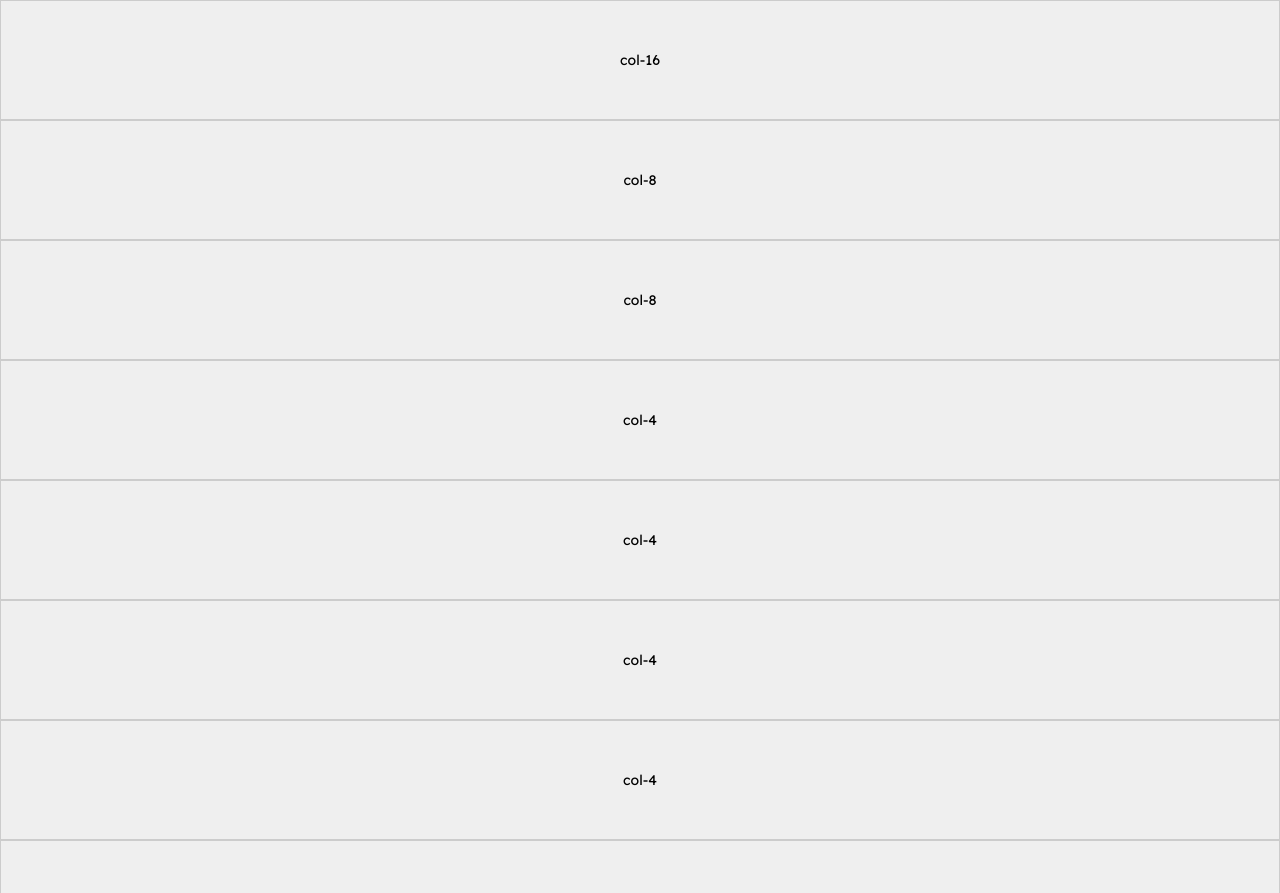
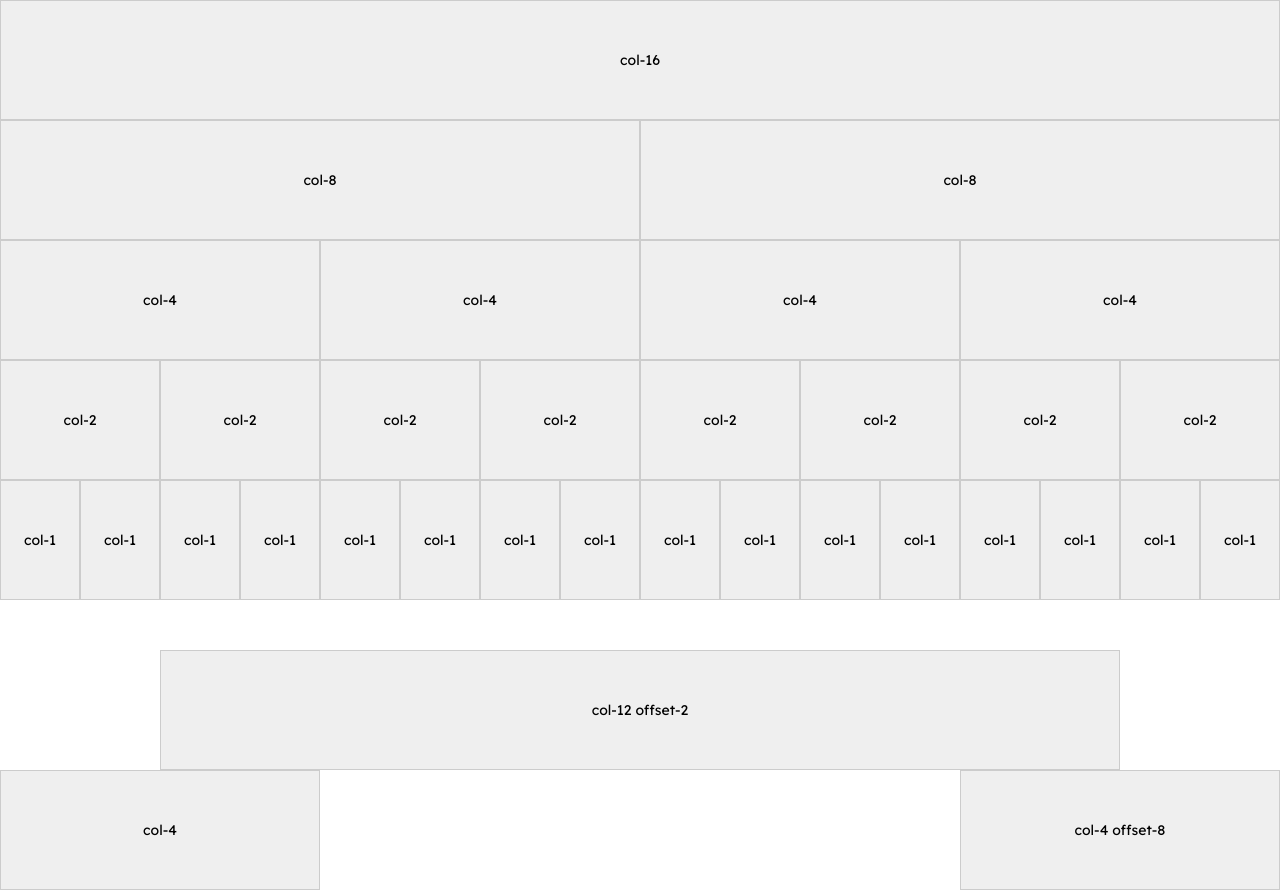
Before and after one commit to ArjenPostma/fstr, a website: page demo/grid.html in a window 1280 px wide. Shown: the top 893 px of the page. Drawn offline with nearby package versions, Linux system fonts and the light colour scheme; files that its build step writes are made by us from their sources.

Commit message:
Fix for grid globals | Version to 0.2.1

```diff
--- a/package.json
+++ b/package.json
@@ -1,6 +1,6 @@
 {
     "name": "fstr-css",
-    "version": "0.2.0",
+    "version": "0.2.1",
     "description": "A CSS Framework",
     "main": "dist/full.css",
     "scripts": {
--- a/scss/globals.scss
+++ b/scss/globals.scss
@@ -10,13 +10,13 @@ $xl: 1201px; // Large screens: 1201 and 1600
 $xxl: 1601px; // Extra large screens: 1601 and up
 
 $breakpoints: (
-        'xs': 0,
-        's': 321,
-        'sm': 481,
-        'm': 769,
-        'l': 1025,
-        'xl': 1201,
-        'xxl': 1601
+        'xs': $xs,
+        's': $s,
+        'sm': $sm,
+        'm': $m,
+        'l': $l,
+        'xl': $xl,
+        'xxl': $xxl
 );
 
 // Amount of columns
```
